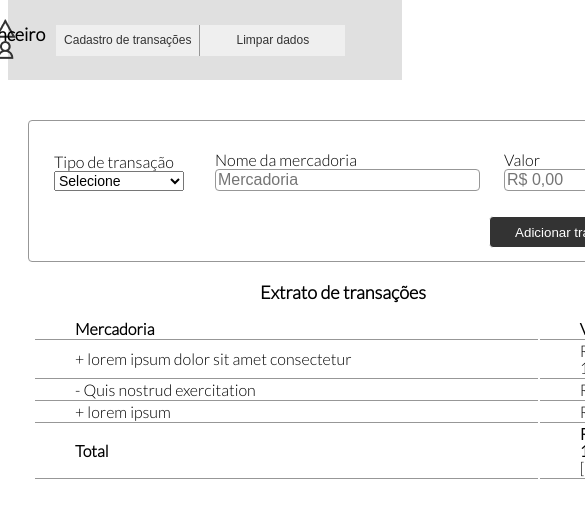
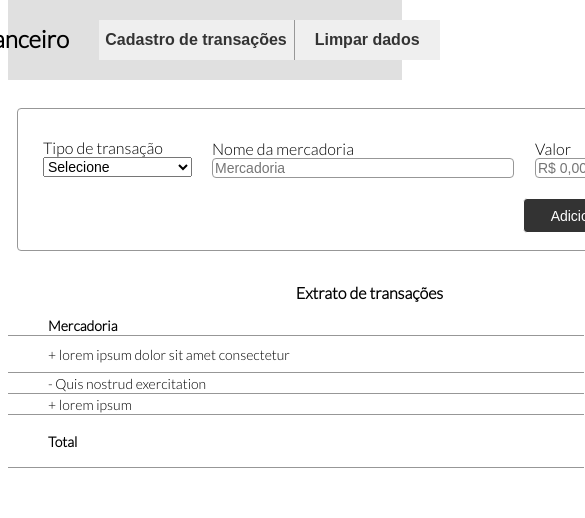
Before and after one commit to DavidLGomesL/projetoIndiviual, a plain HTML site: page index.html in a window 390 px wide. Shown: the top 518 px of the page, 585 px wide, since content can reach past the window. Drawn offline with Linux system fonts and the light colour scheme; files whose address does not match are found by name.

Commit message:
Ajustes no CSS Foram realizados ajustes no CSS principal e nos @media screen. Obs: tambem foram realizadas pequenas alteraçoes no HTML.

```diff
--- a/assets/css/style.css
+++ b/assets/css/style.css
@@ -17,18 +17,36 @@ body {
 .logo {
   height: 50px;
   width: 30px;
-  margin-left: -156px;
+  margin-left: -41px;
 }
 
 .titulo {
   height: 62px;
-  margin-left: -386px;
+  margin-left: 26%;
   margin-bottom: 23px;
   font-size: 20px;
 }
 
-.menu button {
-  width: 250px;
+.menu {
+  margin-right: -27px;
+  margin-left: 35px;
+}
+
+.menu .cadTransacoes {
+  width: 197px;
+  height: 40px;
+  border: 2px solid #979797;
+  margin-right: -4px;
+  border-bottom: none;
+  border-left: none;
+  border-top: none;
+  font-size: 16px;
+  color: #333333;
+  cursor: pointer;
+}
+
+.menu .limparDados {
+  width: 197px;
   height: 40px;
   border: 2px solid #979797;
   margin-right: -4px;
@@ -47,6 +65,7 @@ body {
 /*Conjunto formulario e tabela*/
 .container {
   display: flex;
+  flex-direction: column;
 }
 
 .containerForm {
@@ -60,10 +79,11 @@ body {
 .formulario {
   display: flex;
   padding: 10px;
-  margin-top: 50px;
-  flex-direction: column;
-  width: 400px;
-  height: 344px;
+  margin-top: 70px;
+  margin-left: 197px;
+  flex-direction: row;
+  width: 967px;
+  height: 160px;
   border-radius: 4px;
   border: 1px solid #979797;
 }
@@ -75,29 +95,49 @@ body {
   width: 370px;
   height: 50px;
   top: 25px;
-  font-size: 20px;
+  font-size: 24px;
   background-color: #fff;
   margin: 10px 15px 10px 15px;
-}
-
-.bordaFormUm {
-  border: 1px solid #979797;
-  border-radius: 4px;
 }
 
 .tTransacao {
   display: flex;
   flex-direction: column;
+  margin-left: 8px;
 }
 
-.formUm .nMercadoria {
+.btnSelecao {
+  width: 195px;
+  height: 32px;
+  font-size: 18px;
+}
+
+.nMercadoria {
   display: flex;
   flex-direction: column;
+  margin-left: -73px;
 }
 
-.formUm .qValor {
+.bordaMercadoria {
+  border: 1px solid #979797;
+  border-radius: 4px;
+  width: 363px;
+  height: 32px;
+  font-size: 18px;
+}
+
+.qValor {
   display: flex;
   flex-direction: column;
+  margin-left: 42px;
+}
+
+.bordaValor {
+  border: 1px solid #979797;
+  border-radius: 4px;
+  width: 235px;
+  height: 32px;
+  font-size: 18px;
 }
 
 .addTransacao {
@@ -105,23 +145,24 @@ body {
   color: #fff;
   border: 1px solid;
   border-radius: 4px;
-  margin: 10px 15px 10px 15px;
-  width: 370px;
-  height: 32px;
+  margin: 88px 15px 10px -267px;
+  width: 246px;
+  height: 42px;
   border-radius: 4px;
+  font-size: 18px;
 }
 
 /*Formulario dois (Tabela)*/
 .formTabela {
-  width: 680px;
+  width: 930px;
   display: flex;
-  margin-top: 32px;
-  margin-left: 20px;
+  margin-top: -50px;
+  margin-left: 229px;
   flex-direction: column;
 }
 
 .extTransacoes {
-  font-size: 18px;
+  font-size: 20px;
   text-align: center;
   margin-top: 104px;
 }
@@ -129,10 +170,11 @@ body {
 .tabelaGeral {
   display: flex;
   flex-direction: column;
-  max-width: 680px;
+  max-width: 1000px;
   height: 281px;
   margin-left: 20px;
   top: 31px;
+  font-size: 18px;
 }
 
 .tabelaGeral tr,
@@ -146,91 +188,105 @@ td {
   padding-right: 20px;
 }
 
-@media screen and (min-width: 1900px) {
-  .logo {
-    height: 50px;
-    width: 30px;
-    margin-left: -119px;
+@media screen and (max-width: 1112px) {
+  .titulo {
+    margin-left: -108px;
+    margin-right: -24px;
   }
 
-  .titulo {
-    height: 62px;
-    margin-left: 284px;
-    margin-right: -60px;
-    margin-bottom: 23px;
+  .logo {
+    margin-left: -84px;
+    margin-right: -71px;
   }
 
   .menu {
-    margin-right: 8px;
+    margin-left: 150px;
+    margin-right: -74px;
   }
 
-  .menu button {
+  .menu .limparDados {
+    width: 145px;
+    margin-right: 32px;
+  }
+
+  .formulario {
+    margin-left: 81px;
+    margin-top: 86px;
+    width: 820px;
+  }
+
+  .formUm {
+    margin-top: 28px;
     font-size: 18px;
   }
 
-  .formulario {
-    margin-left: 345px;
-    margin-top: 86px;
-    width: 415px;
+  .btnSelecao {
+    font-size: 14px;
+    height: 28px;
+    width: 135px;
   }
 
-  .tTransacao {
-    height: 10px;
-    margin-left: 12px;
-  }
-
-  .nMercadoria {
-    height: 10px;
-    margin-left: 12px;
+  .bordaMercadoria {
+    font-size: 14px;
+    width: 285px;
+    height: 28px;
   }
 
   .qValor {
-    height: 10px;
-    margin-left: 12px;
+    margin-left: 14px;
+  }
+
+  .bordaValor {
+    font-size: 14px;
+    height: 28px;
   }
 
   .addTransacao {
-    margin: 54px 15px 10px 16px;
-    font-size: 14px;
+    height: 40px;
+    font-size: 16px;
+    margin: 106px 15px 10px -261px;
   }
 
   .formTabela {
-    margin-left: 384px;
-    margin-top: 74px;
-    font-size: 18px;
+    margin-left: 109px;
+    margin-top: -69px;
   }
 
   .extTransacoes {
-    font-size: 20px;
+    margin-left: -40px;
   }
-}
 
-@media screen and (max-width: 1112px) {
+  .tabelaGeral {
+    width: 836px;
+    margin-left: -7px;
+    font-size: 17px;
+  }
 }
 
 @media screen and (max-width: 768px) {
   .titulo {
-    font-size: 12px;
-    margin-top: 25px;
-    margin-left: -40px;
-    margin-bottom: 23px;
+    font-size: 16px;
+    margin-top: 5px;
+    margin-left: 270px;
+    margin-right: -173px;
+    margin-bottom: 9px;
   }
 
   .logo {
     height: 44px;
-    width: 0px;
-    margin-left: -40px;
-    margin-right: -48px;
+    margin-left: -65px;
+    margin-right: -400px;
   }
 
   .menu {
-    margin-right: 55px;
+    margin-left: 184px;
+    margin-right: -79px;
   }
 
   .menu button {
-    width: 145px;
+    width: 209px;
     height: 31px;
-    font-size: 12px;
+    font-size: 17px;
   }
 
   .container {
@@ -238,54 +294,88 @@ td {
   }
 
   .containerForm {
-    display: block;
+    display: flex;
+    margin: 0px 20px 0px -8px;
   }
 
   .formulario {
-    width: 635px;
-    height: 120px;
+    width: 710px;
+    height: 121px;
+    display: flex;
     flex-direction: row;
-    margin-top: 120px;
+    margin-top: 100px;
+    margin-left: 17px;
   }
 
   .formUm {
+    margin-top: 8px;
+    margin-left: 19px;
     font-size: 16px;
-  }
-
-  .formUm .btnSelecao {
-    width: 130px;
-    height: 28px;
   }
 
   .tTransacao {
     display: flex;
     flex-direction: column;
     height: 25px;
+    margin-left: -4px;
+    font-size: 16px;
   }
 
-  .formUm .nMercadoria {
-    width: 265px;
-    height: 28px;
+  .btnSelecao {
+    width: 149px;
+    height: 25px;
+    font-size: 14px;
   }
 
-  .formUm .qValor {
-    width: 150px;
+  .nMercadoria {
+    width: 144px;
+    height: 22px;
+    margin-left: -70px;
+    font-size: 16px;
+  }
+
+  .bordaMercadoria {
+    width: 296px;
     height: 28px;
-    margin-left: -6px;
+    font-size: 14px;
+  }
+
+  .qValor {
+    width: 228px;
+    height: 23px;
+    margin-left: 18px;
+    margin-right: -40px;
+    font-size: 16px;
+  }
+
+  .bordaValor {
+    height: 28px;
+    width: 160px;
+    font-size: 14px;
   }
 
   .addTransacao {
-    margin: 85px 15px 10px -180px;
-    width: 170px;
-    height: 32px;
+    margin: 79px 15px 10px -215px;
+    width: 179px;
+    height: 35px;
+    font-size: 14px;
   }
 
   .formTabela {
     display: flex;
     flex-direction: column;
-    width: 660px;
+    width: 753px;
     height: 120px;
-    margin-top: -83px;
+    margin-top: -70px;
     margin-left: 5px;
   }
+
+  .extTransacoes {
+    font-size: 16px;
+  }
+
+  .tabelaGeral {
+    width: 704px;
+    font-size: 14px;
+  }
 }
--- a/index.html
+++ b/index.html
@@ -31,12 +31,6 @@
       .numero .lucro {
         font-weight: normal;
       }
-
-      /*
-      .logo {
-        background-image: url('./assets/img/Ellipse 13.png');
-      }
-      */
     </style>
   </head>
   <body>
@@ -50,8 +44,10 @@
         </div>
 
         <div class="menu">
-          <button>Cadastro de transações</button>
-          <button>Limpar dados</button>
+          <button class="cadTransacoes">
+            <strong>Cadastro de transações</strong>
+          </button>
+          <button class="limparDados"><strong>Limpar dados</strong></button>
         </div>
       </div>
     </header>
@@ -63,7 +59,6 @@
               <label>Tipo de transação</label>
               <select
                 class="btnSelecao"
-                style="font-size: 14px"
                 name="tipo de transação"
                 id="transação"
               >
@@ -78,9 +73,8 @@
             <div class="nMercadoria">
               <label for="nomeMercadoria">Nome da mercadoria</label>
               <input
-                class="bordaFormUm"
+                class="bordaMercadoria"
                 type="text"
-                style="font-size: 16px"
                 required
                 id="nameMercadoria"
                 placeholder="Mercadoria"
@@ -92,9 +86,8 @@
             <div class="qValor">
               <label for="valor">Valor</label>
               <input
-                class="bordaFormUm"
+                class="bordaValor"
                 type="number"
-                style="font-size: 16px"
                 name="valor"
                 placeholder="R$ 0,00"
               />
```
